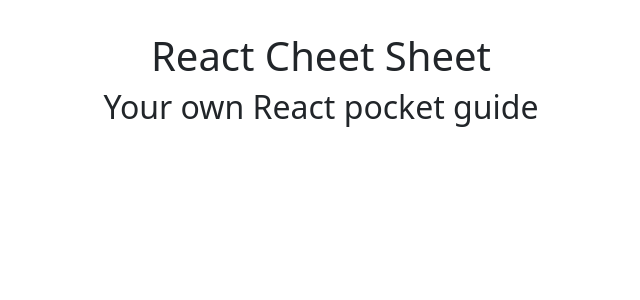
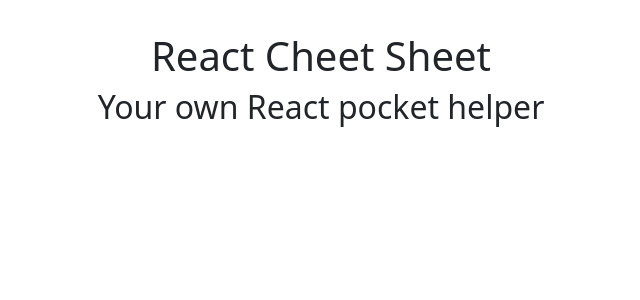
Before and after one commit to burlai/react-cheatsheet, a React (Vite) app: page / in a window 1280 px wide. Shown: the top 300 px of the page, without its empty margins (319-959 px from the left). Built offline with nearby package versions, Linux system fonts and the light colour scheme.

Commit message:
export and import

```diff
--- a/src/App.tsx
+++ b/src/App.tsx
@@ -1,14 +1,6 @@
 import React from "react";
 import "./App.css";
-
-const Heading: React.FC = () => {
-  return (
-    <header>
-      <h1 className="h1">React Cheet Sheet</h1>
-      <h2 className="h2">Your own React pocket guide</h2>
-    </header>
-  );
-};
+import Heading from "./components/Heading";
 
 const App: React.FC = () => {
   return (
--- /dev/null
+++ b/src/components/Heading.tsx
@@ -0,0 +1,12 @@
+import React from "react";
+
+const Heading: React.FC = () => {
+  return (
+    <header>
+      <h1 className="h1">React Cheet Sheet</h1>
+      <h2 className="h2">Your own React pocket helper</h2>
+    </header>
+  );
+};
+
+export default Heading;
--- a/vite.config.ts
+++ b/vite.config.ts
@@ -1,7 +1,7 @@
-import { defineConfig } from 'vite';
-import react from '@vitejs/plugin-react';
+import { defineConfig } from "vite";
+import react from "@vitejs/plugin-react";
 
 export default defineConfig({
-  base: './',
+  base: "./",
   plugins: [react()],
 });
```
